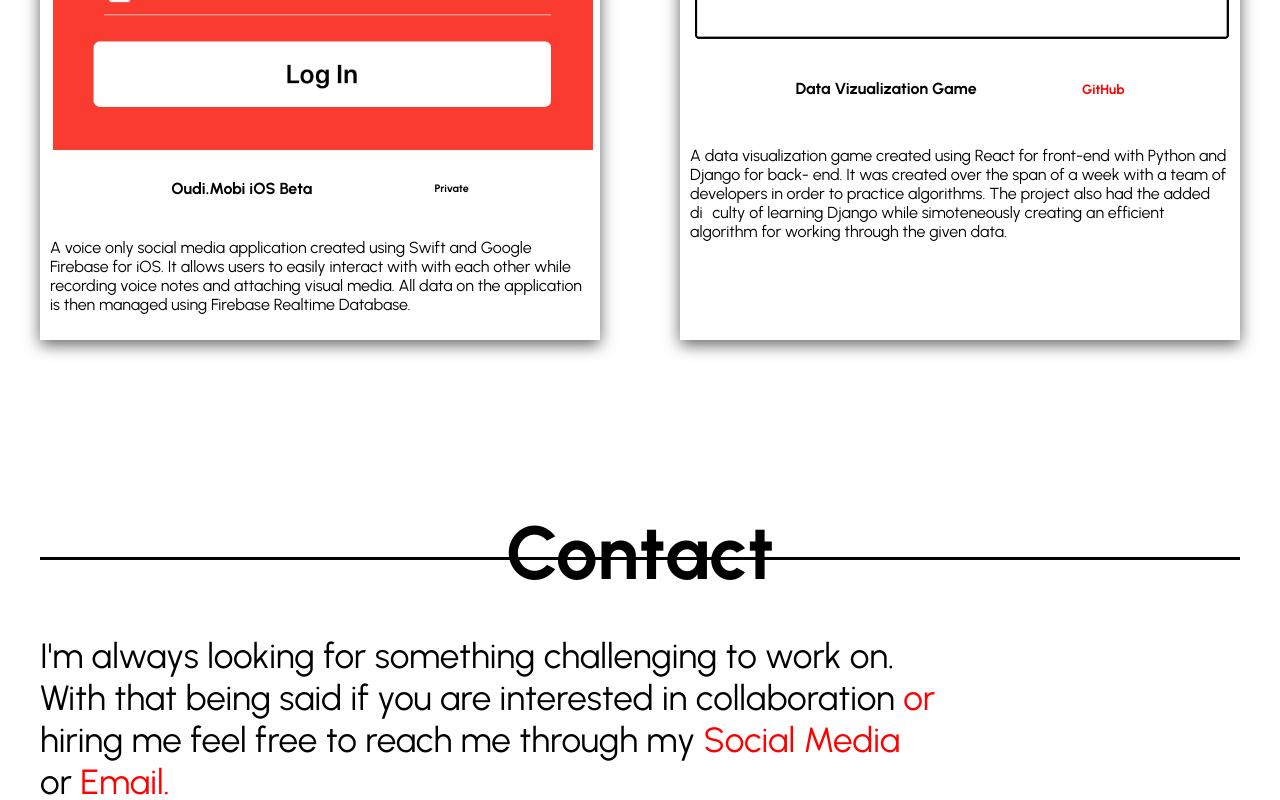
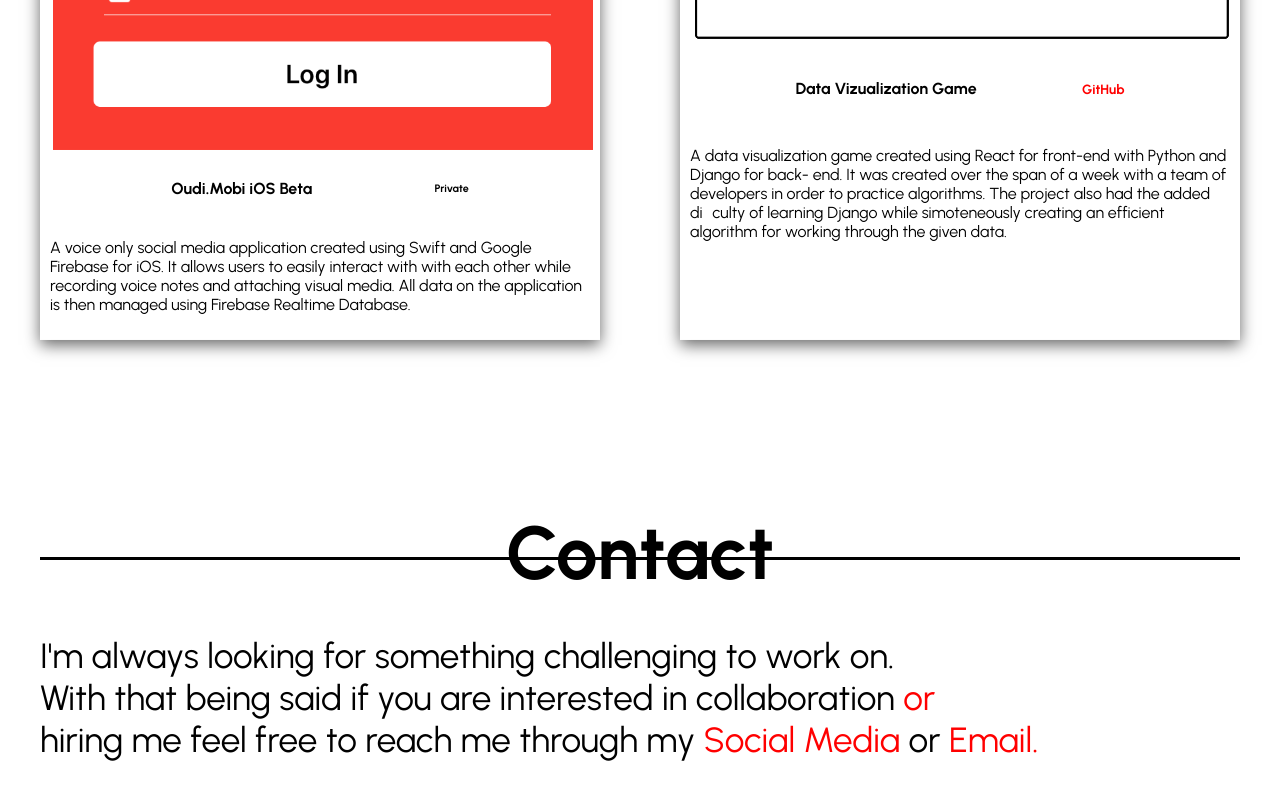
Before and after one commit to LarrySimiyu/portfoliosite, a React (Create React App) app: page / in a window 1280 px wide. Shown: the part 2054-2854 px from the top of the page. Built offline with nearby package versions, Linux system fonts and the light colour scheme; a web font is replaced by a local one.

Commit message:
paragraph width change

```diff
--- a/src/styles/App.css
+++ b/src/styles/App.css
@@ -231,7 +231,7 @@
 .contactParagraph {
   font-size: 35px;
   padding-top: 40px;
-  width: 75%;
+  width: 90%;
 }
 
 .profileContainer {
```
